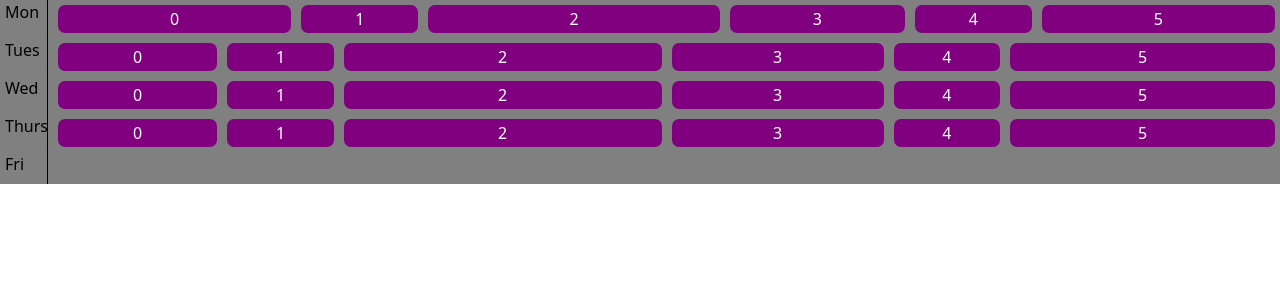
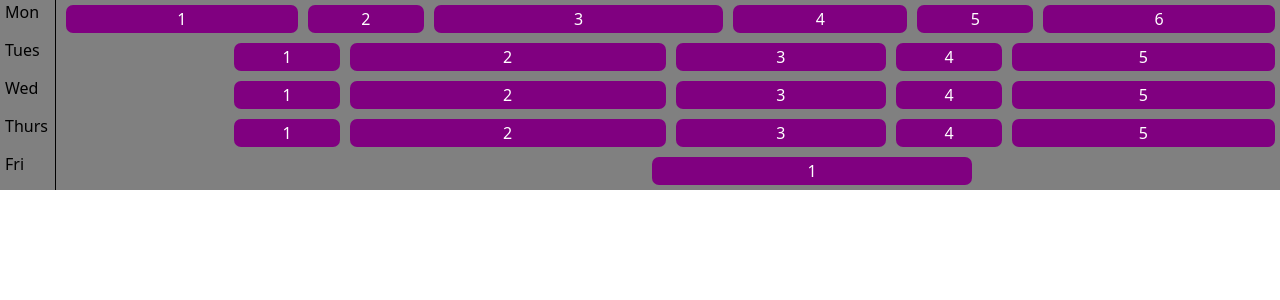
Before and after one commit to adunham95/scheduler, a React (Create React App) app: page / in a window 1280 px wide. Shown: the top 300 px of the page. Built offline with nearby package versions, Linux system fonts and the light colour scheme.

Commit message:
Added calender

```diff
--- a/src/components/Calender.js
+++ b/src/components/Calender.js
@@ -1,10 +1,11 @@
 import React from 'react';
 
 const arr = [
-  [{ array: 0, width: '20%' }, { array: 1, width: '10%' }, { array: 2, width: '25%' }, { array: 3, width: '15%' }, { array: 4, width: '10%' }, { array: 5, width: '20%' }],
+  [{ array: 1, width: '20%' }, { array: 2, width: '10%' }, { array: 3, width: '25%' }, { array: 4, width: '15%' }, { array: 5, width: '10%' }, { array: 6, width: '20%' }],
   [{ array: 0, width: '15%' }, { array: 1, width: '10%' }, { array: 2, width: '30%' }, { array: 3, width: '20%' }, { array: 4, width: '10%' }, { array: 5, width: '25%' }],
   [{ array: 0, width: '15%' }, { array: 1, width: '10%' }, { array: 2, width: '30%' }, { array: 3, width: '20%' }, { array: 4, width: '10%' }, { array: 5, width: '25%' }],
   [{ array: 0, width: '15%' }, { array: 1, width: '10%' }, { array: 2, width: '30%' }, { array: 3, width: '20%' }, { array: 4, width: '10%' }, { array: 5, width: '25%' }],
+  [{ array: 0, width: '45%' }, { array: 1, width: '25%' }],
 ];
 
 export const Calender = () => {
@@ -21,6 +22,13 @@ export const Calender = () => {
     backgroundColor: 'grey',
   };
 
+  function hiddenBlock(arrayID) {
+    if (arrayID === 0) {
+      return { backgroundColor: 'transparent', color: 'transparent' };
+    }
+    return { backgroundColor: 'purple' };
+  }
+
   function generateTable() {
     return (
       <>
@@ -28,13 +36,13 @@ export const Calender = () => {
             [...Array(rows)].map((_, i) => (
               <div style={rowStyle}>
                 <div style={{
-                  minWidth: '3em', textAlign: 'left', paddingLeft: '5px', marginRight: '5px', borderRight: '1px solid black',
+                  minWidth: '3.5em', textAlign: 'left', paddingLeft: '5px', marginRight: '5px', borderRight: '1px solid black',
                 }}
                 >
                   {weekdays[i]}
                 </div>
                 {
-                    typeof arr[i] !== 'undefined' ? arr[i].map((c, j) => <div style={{ ...blockStyle, width: c.width }}>{c.array}</div>) : <div />
+                    typeof arr[i] !== 'undefined' ? arr[i].map((c, j) => <div style={{ ...blockStyle, width: c.width, ...hiddenBlock(c.array) }}>{c.array}</div>) : <div />
                 }
               </div>
             ))
```
